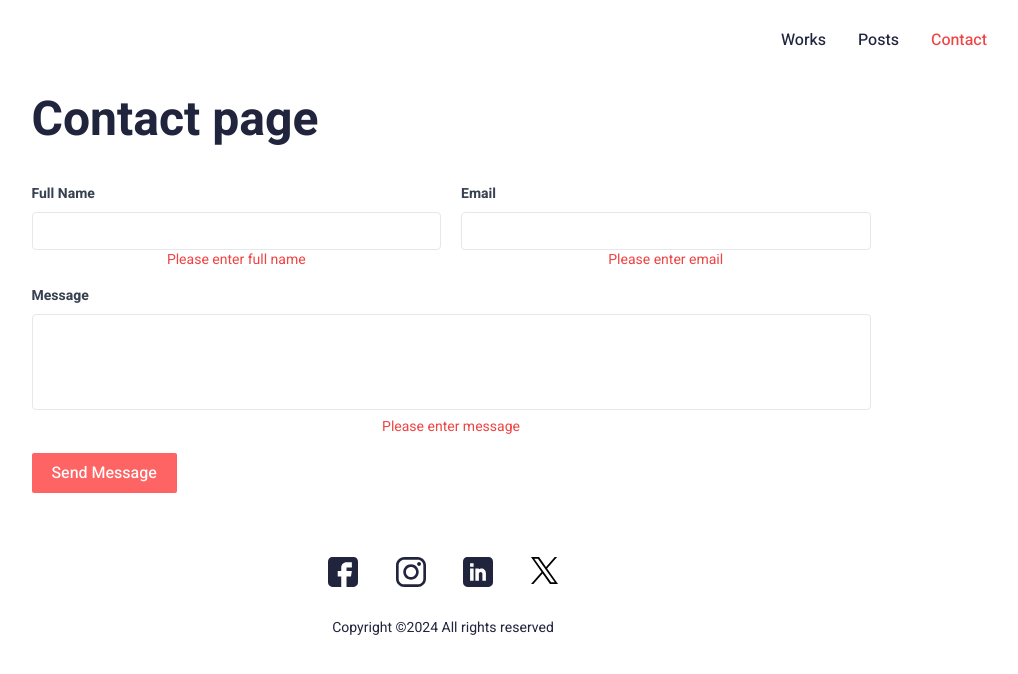
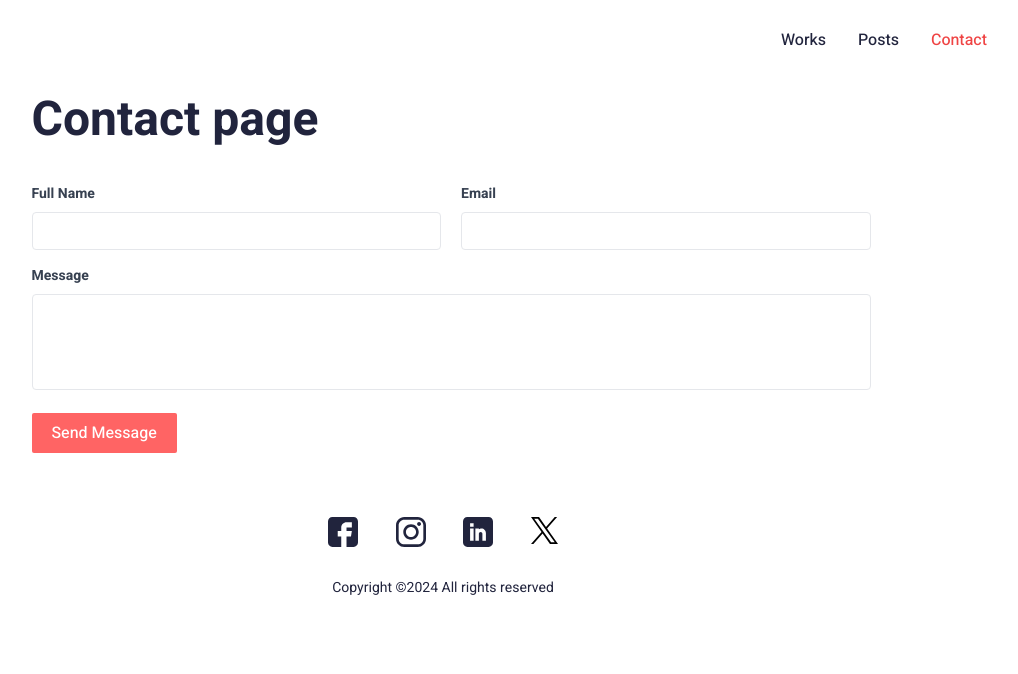
Before and after one commit to krasnoff/my-personal-web-app, a Next.js app: page /contact in a window 1280 px wide. Shown: the top 674 px of the page, without its empty margins (197-1215 px from the left). Built offline with nearby package versions, Linux system fonts and the light colour scheme.

Commit message:
implement useForm

```diff
--- a/app/contact/page.tsx
+++ b/app/contact/page.tsx
@@ -1,8 +1,19 @@
 'use client'
 
+import { SubmitHandler, useForm } from "react-hook-form";
+
+interface IFormInput {
+    fullName: string;
+    email: string;
+    message: string;
+}
+
 export default function Contact() {
+    const { register, formState: { errors }, handleSubmit } = useForm<IFormInput>();
+    const onSubmit: SubmitHandler<IFormInput> = data => console.log(data);
+
     return (
-        <div className="mx-auto max-w-innerFrame">
+        <form className="mx-auto max-w-innerFrame" onSubmit={handleSubmit(onSubmit)}>
             <div className="font-bold text-5xl pl-4 mt-4 mb-10">Contact page</div>
             <div className="flex pl-4 gap-x-5 mb-4">
                 <div className="basis-1/2">
@@ -10,8 +21,8 @@ export default function Contact() {
                         <label className="block text-gray-700 text-sm font-bold mb-2" htmlFor="fullName">
                             Full Name
                         </label>
-                        <input className="text-field focus:shadow-outline focus:outline-pink-500" id="fullName" type="text" />
-                        <div className="w-full text-center text-red-500 text-sm">Please enter full name</div>
+                        <input className="text-field focus:shadow-outline focus:outline-pink-500" id="fullName" type="text" {...register("fullName", { required: true })} />
+                        {errors.fullName?.type === 'required' && <div className="w-full text-center text-red-500 text-sm">Please enter full name</div>}
                     </div>
                 </div>
                 <div className="basis-1/2">
@@ -19,8 +30,9 @@ export default function Contact() {
                         <label className="block text-gray-700 text-sm font-bold mb-2" htmlFor="email">
                             Email
                         </label>
-                        <input className="text-field focus:shadow-outline focus:outline-pink-500" id="email" type="text" />
-                        <div className="w-full text-center text-red-500 text-sm">Please enter email</div>
+                        <input className="text-field focus:shadow-outline focus:outline-pink-500" id="email" type="text" {...register("email", { required: true, pattern: /^[\w-.]+@([\w-]+.)+[\w-]{2,4}$/i})} />
+                        {errors.email?.type === 'required' && <div className="w-full text-center text-red-500 text-sm">Please enter email</div>}
+                        {errors.email?.type === 'pattern' && <div className="w-full text-center text-red-500 text-sm">Email is not valid</div>}
                     </div>
                 </div>
             </div>
@@ -29,13 +41,13 @@ export default function Contact() {
                     <label className="block text-gray-700 text-sm font-bold mb-2" htmlFor="message">
                         Message
                     </label>
-                    <textarea className="text-field focus:shadow-outline focus:outline-pink-500 resize-none w-full h-24" id="message" />
-                    <div className="w-full text-center text-red-500 text-sm">Please enter message</div>
+                    <textarea className="text-field focus:shadow-outline focus:outline-pink-500 resize-none w-full h-24" id="message" {...register("message", { required: true })} />
+                    {errors.message?.type === 'required' && <div className="w-full text-center text-red-500 text-sm">Please enter message</div>}
                 </div>
             </div>
             <div className="flex pl-4">
-                <button className="primary-button">Send Message</button>
+                <button className="primary-button" type="submit">Send Message</button>
             </div>
-        </div>
+        </form>
     )
 }
--- a/package.json
+++ b/package.json
@@ -11,7 +11,8 @@
   "dependencies": {
     "next": "14.1.0",
     "react": "^18",
-    "react-dom": "^18"
+    "react-dom": "^18",
+    "react-hook-form": "^7.51.1"
   },
   "devDependencies": {
     "@types/node": "^20",
```
Also changed, not shown: 1 other file (tests, documents, lock files or other folders).
